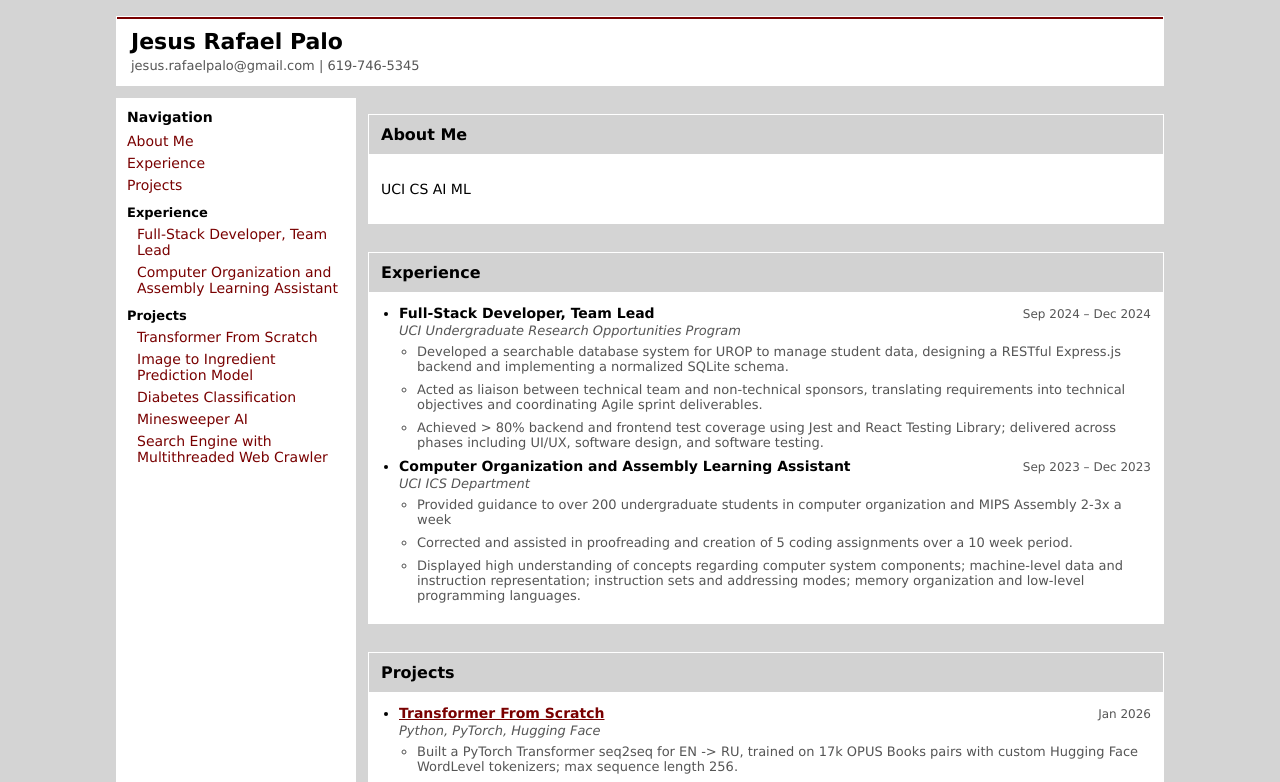
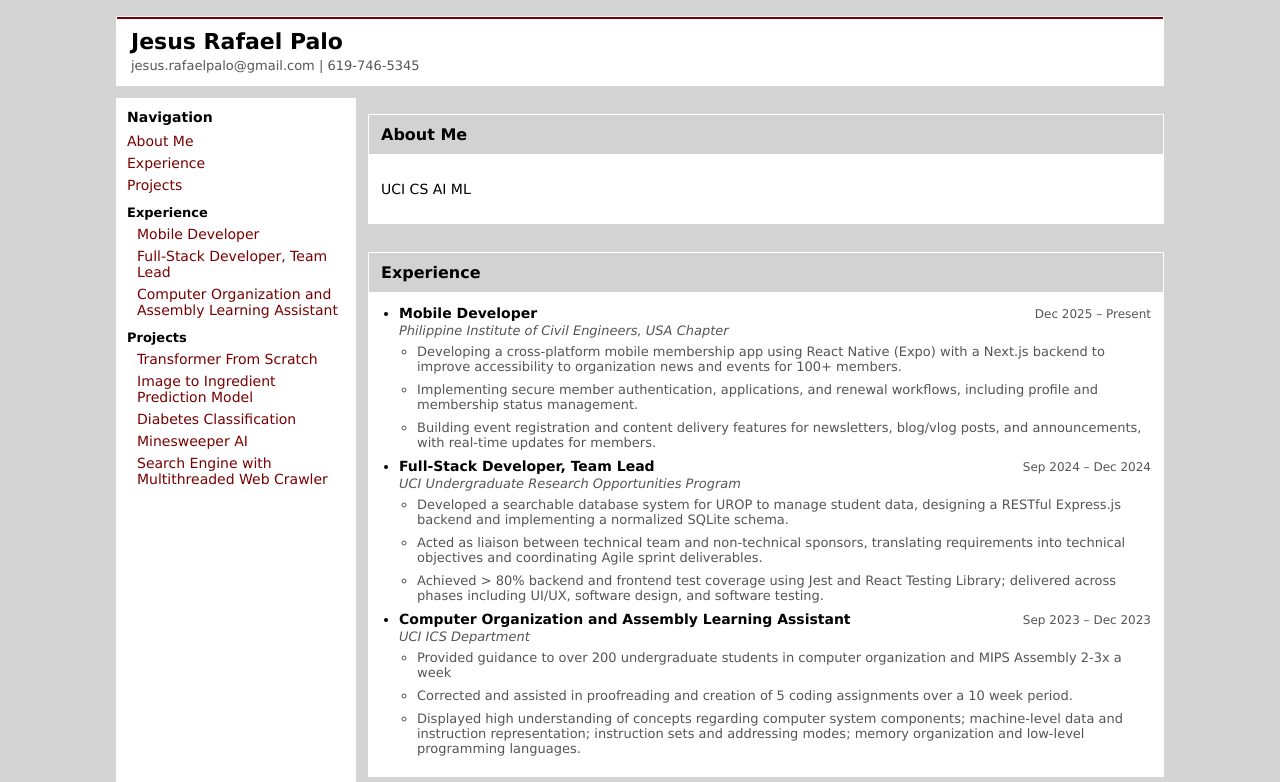
Before and after one commit to 6a6768/archive, a Next.js app: page / in a window 1280 px wide. Shown: the top 782 px of the page. Built offline with nearby package versions, Linux system fonts and the light colour scheme.

Commit message:
added pice experience

```diff
--- a/src/app/page.tsx
+++ b/src/app/page.tsx
@@ -13,6 +13,16 @@ const slugify = (value: string) =>
     .replace(/^-+|-+$/g, '');
 
 const experiences: Entry[] = [
+  {
+    title: 'Mobile Developer',
+    subtitle: 'Philippine Institute of Civil Engineers, USA Chapter',
+    dates: 'Dec 2025 – Present',
+    detail: [
+      'Developing a cross-platform mobile membership app using React Native (Expo) with a Next.js backend to improve accessibility to organization news and events for 100+ members.',
+      'Implementing secure member authentication, applications, and renewal workflows, including profile and membership status management.',
+      'Building event registration and content delivery features for newsletters, blog/vlog posts, and announcements, with real-time updates for members.',
+    ],
+  },
   {
     title: 'Full-Stack Developer, Team Lead',
     subtitle: 'UCI Undergraduate Research Opportunities Program',
```
